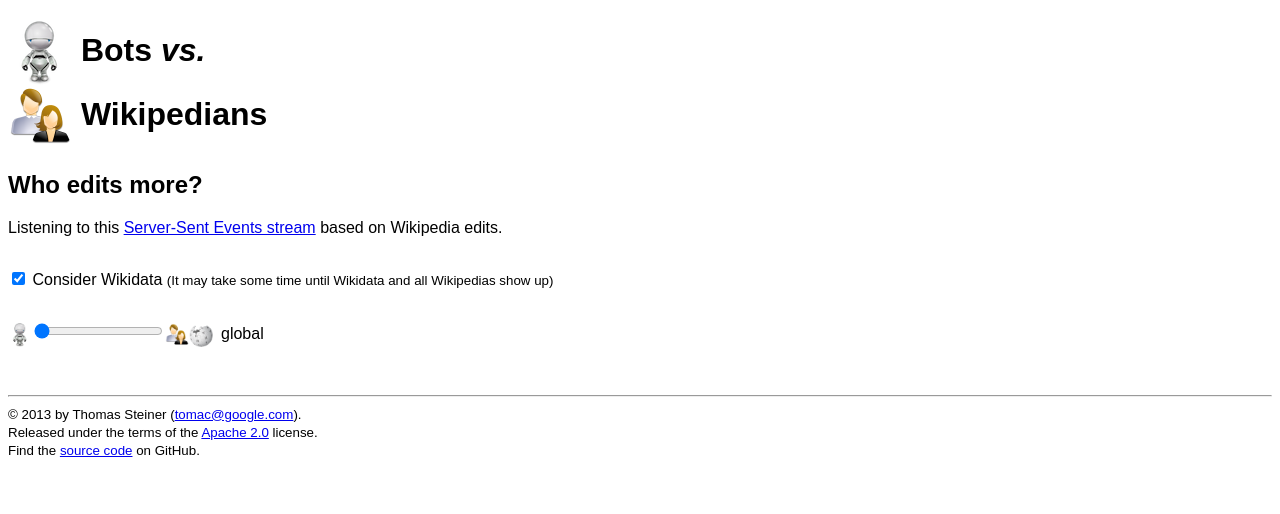
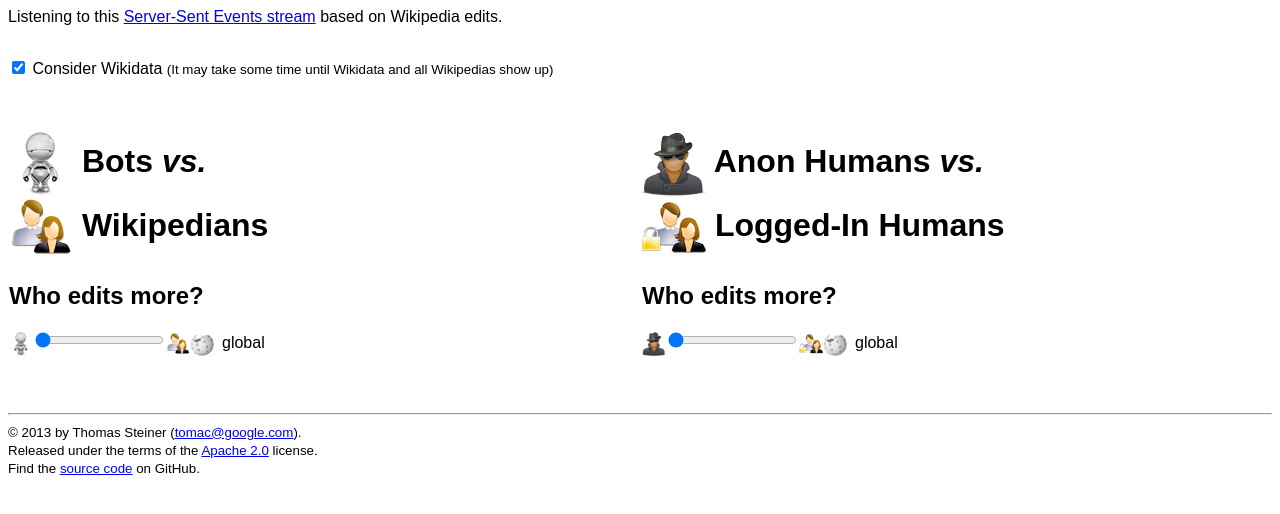
Before and after one commit to tomayac/wikipedia-edits-server-sent-events, a website: page client/index.html in a window 1280 px wide. Drawn offline with Linux system fonts and the light colour scheme; no server answers.

Commit message:
Added anon humans vs. logged-in humans stats.

```diff
--- a/client/index.html
+++ b/client/index.html
@@ -2,21 +2,17 @@
 <html prefix="og: http://ogp.me/ns#">
   <head>
     <meta charset="UTF-8">
-    <meta name="viewport" content="width=device-width, user-scalable=false;">
+    <meta name="viewport" content="width=device-width, user-scalable=no">
     <meta property="og:title" content="Bots vs. Wikipedians" />
     <meta property="og:type" content="website" />
     <meta property="og:description" content="Bots vs. Wikipedians—Who edits more?" />
     <meta property="og:url" content="http://wikipedia-edits.herokuapp.com/" />
     <meta property="og:image" content="http://blog.tomayac.com/images/bots_vs_wikipedians.png" />
-    <title>Bots vs. Wikipedians</title>
+    <title>Bots vs. Wikipedians—Anons vs. Logged-Ins</title>
     <link href="main.css" rel="stylesheet" type="text/css">
   </head>
   <body>
-    <h1><img src="bots.png">
-      Bots <i>vs.</i><br>
-      <img src="wikipedians.png">
-      Wikipedians</h1>
-    <h2>Who edits more?</h2>
+
     <div style="margin-bottom: 2em;">
       Listening to this <a href="/sse">Server-Sent Events stream</a> based on
       Wikipedia edits.
@@ -28,7 +24,26 @@
         and all Wikipedias show up)</small>
       </label>
     </div>
-    <div id="content"></div>
+
+    <div id="bots-vs-wikipedians">
+      <h1><img src="bots.png">
+        Bots <i>vs.</i><br>
+        <img src="wikipedians.png">
+        Wikipedians</h1>
+      <h2>Who edits more?</h2>
+      <div id="content-bots-vs-wikipedians"></div>
+    </div>
+
+    <div id="anons-vs-logged-ins">
+      <h1><img src="anons.png">
+        Anon Humans <i>vs.</i><br>
+        <img src="logged-ins.png">
+        Logged-In Humans</h1>
+      <h2>Who edits more?</h2>
+      <div id="content-anons-vs-logged-ins"></div>
+    </div>
+
+    <footer>
       <hr>
       <small>&copy; 2013 by Thomas Steiner
         (<a href="mailto:tomac@google.com">tomac@google.com</a>).<br>
@@ -39,6 +54,7 @@
         <a href="https://github.com/tomayac/wikipedia-edits-server-sent-events">
           source code</a> on GitHub.
       </small>
+    </footer>
     <script src="wikipedia-sse.js"></script>
   </body>
 </html>
--- a/client/main.css
+++ b/client/main.css
@@ -22,3 +22,26 @@
 div.stats {
   margin-bottom: 1em;
 }
+
+@media (max-width: 320px) {
+  div#bots-vs-wikipedians {
+    width: 100%;
+  }
+}
+@media (min-width: 320px) {
+  div#bots-vs-wikipedians {
+    width: 50%;
+    float: left;
+  }
+}
+div#bots-vs-wikipedians {
+  border: solid white 1px;
+}
+
+div#anons-vs-logged-ins {
+  border: solid white 1px;
+}
+
+footer {
+  clear: both;
+}
--- a/client/wikipedia-sse.js
+++ b/client/wikipedia-sse.js
@@ -1,23 +1,33 @@
 (function() {
 
-  var ranges = [];
+  var botsVsWikipediansRanges = [];
+  var anonsVsLoggedInsRanges = [];
   var botsVsWikipedians = {};
+  var anonsVsLoggedIns = {};
 
-  var contentDiv = document.querySelector('#content');
+  var contentDivBotsVsWikipedians =
+      document.querySelector('#content-bots-vs-wikipedians');
+  var contentDivAnonsVsLoggedIns =
+      document.querySelector('#content-anons-vs-logged-ins');
   var considerWikidata = document.querySelector('#consider-wikidata');
 
   considerWikidata.addEventListener('change', function() {
     if (!document.querySelector('.wikidata')) {
       return;
     }
+    var wikidatas = document.querySelectorAll('.wikidata');
     if (considerWikidata.checked) {
-      document.querySelector('.wikidata').style.display = 'block';
+      for (var i = 0, len = wikidatas.length; i < len; i++) {
+        wikidatas[i].style.display = 'block';
+      }
     } else {
-      document.querySelector('.wikidata').style.display = 'none';
+      for (var i = 0, len = wikidatas.length; i < len; i++) {
+        wikidatas[i].style.display = 'none';
+      }
     }
   });
 
-  var createStatsPane = function(language, bots, wikipedians) {
+  var createStatsPane = function(language, mode, measure1, measure2) {
     var div = document.createElement('div');
     div.setAttribute('class', 'stats');
     if (language === 'global') {
@@ -26,19 +36,20 @@
     if (language === 'wikidata') {
       div.setAttribute('class', 'wikidata');
     }
-    var botsImg = document.createElement('img');
-    botsImg.src = 'bots.png';
-    botsImg.setAttribute('class', 'icon');
-    div.appendChild(botsImg);
+    var measure1Img = document.createElement('img');
+    measure1Img.src = mode === 'bots-vs-wikipedians' ? 'bots.png' : 'anons.png';
+    measure1Img.setAttribute('class', 'icon');
+    div.appendChild(measure1Img);
     var range = document.createElement('input');
     range.setAttribute('readonly', 'readonly');
     range.type = 'range';
     div.appendChild(range);
-    range.id = language + '-range';
-    var wikipediansImg = document.createElement('img');
-    wikipediansImg.src = 'wikipedians.png';
-    wikipediansImg.setAttribute('class', 'icon');
-    div.appendChild(wikipediansImg);
+    range.id = language + '-' + mode + '-range';
+    var measure2Img = document.createElement('img');
+    measure2Img.src = mode === 'bots-vs-wikipedians' ?
+        'wikipedians.png' : 'logged-ins.png';
+    measure2Img.setAttribute('class', 'icon');
+    div.appendChild(measure2Img);
     var logo = document.createElement('img');
     logo.src = language === 'wikidata' ? 'wikidata.png' : 'wikipedia.png';
     logo.setAttribute('class', 'icon logo');
@@ -57,39 +68,44 @@
     }
     div.appendChild(lang);
     var label = document.createElement('label');
-    label.setAttribute('for', '#' + language + '-range');
-    label.id = language + '-label';
-    label.innerHTML = updateStatsHtml(bots, wikipedians);
+    label.setAttribute('for', '#' + language + '-' + mode + '-range');
+    label.id = language + '-' + mode + '-label';
+    label.innerHTML = updateStatsHtml(measure1, measure2);
     div.appendChild(label);
     var fragment = document.createDocumentFragment();
     fragment.appendChild(div);
     return fragment;
   };
 
-  var updateStatsHtml = function(bots, wikipedians) {
-    if (!(bots + wikipedians)) {
+  var updateStatsHtml = function(mode, measure1, measure2) {
+    if (!(measure1 + measure2)) {
       return '';
     }
-    return ' <span class="nobr"><small>(' + bots + ' <i>vs.</i> ' + wikipedians +
-        ' absolute—' + Math.round((bots / (bots + wikipedians) * 100)) +
-        '% edited by bots)</small><span>';
+    return ' <span class="nobr"><small>(' + measure1 + ' <i>vs.</i> ' +
+        measure2 + ' absolute—' +
+        Math.round((measure1 / (measure1 + measure2) * 100)) +
+        (mode === 'bots-vs-wikipedians' ?
+            '% edited by bots)' : '% edited by anons)') + '</small><span>';
   };
 
   setInterval(function() {
     var globalBots = 0;
     var globalWikipedians = 0;
+    var globalAnons = 0;
+    var globalLoggedIns = 0;
 
-    var updateStats = function(language, bots, wikipedians) {
-      var range = document.querySelector('#' + language + '-range');
-      range.max = bots + wikipedians;
-      range.value = range.max - bots;
-      var label = document.querySelector('#' + language + '-label');
-      label.innerHTML = updateStatsHtml(bots, wikipedians);
+    var updateStats = function(language, mode, measure1, measure2) {
+      var range = document.querySelector('#' + language + '-' + mode + '-range');
+      range.max = measure1 + measure2;
+      range.value = range.max - measure1;
+      var label = document.querySelector('#' + language + '-' + mode + '-label');
+      label.innerHTML = updateStatsHtml(mode, measure1, measure2);
     };
 
-    ranges.forEach(function(language) {
+    // Bots vs. Wikipedians
+    botsVsWikipediansRanges.forEach(function(language) {
       var stats = botsVsWikipedians[language];
-      updateStats(language, stats.bots, stats.wikipedians);
+      updateStats(language, 'bots-vs-wikipedians', stats.bots, stats.wikipedians);
       globalBots += stats.bots;
       globalWikipedians += stats.wikipedians;
     });
@@ -97,29 +113,70 @@
       globalBots -= botsVsWikipedians['wikidata'].bots;
       globalWikipedians -= botsVsWikipedians['wikidata'].wikipedians;
     }
-    updateStats('global', globalBots, globalWikipedians);
+    updateStats('global', 'bots-vs-wikipedians', globalBots, globalWikipedians);
+
+    // Anons vs. Logged-Ins
+    anonsVsLoggedInsRanges.forEach(function(language) {
+      var stats = anonsVsLoggedIns[language];
+      updateStats(language, 'anons-vs-logged-ins', stats.anons, stats.loggedIns);
+      globalAnons += stats.anons;
+      globalLoggedIns += stats.loggedIns;
+    });
+    if (anonsVsLoggedIns['wikidata'] && !considerWikidata.checked) {
+      globalAnons -= anonsVsLoggedIns['wikidata'].anons;
+      globalLoggedIns -= anonsVsLoggedIns['wikidata'].loggedIns;
+    }
+    updateStats('global', 'anons-vs-logged-ins', globalAnons, globalLoggedIns);
   }, 500);
 
-  contentDiv.appendChild(createStatsPane('global', 0, 0));
+  contentDivBotsVsWikipedians.appendChild(createStatsPane('global', 'bots-vs-wikipedians', 0, 0));
+
+  contentDivAnonsVsLoggedIns.appendChild(createStatsPane('global', 'anons-vs-logged-ins', 0, 0));
 
   var source = new EventSource('/sse');
   source.addEventListener('message', function(e) {
     var data = JSON.parse(e.data);
-    if (!document.querySelector('#' + data.language + '-range')) {
-      ranges.push(data.language);
+
+    // Bots vs. Wikipedians
+    var botsVsWikipediansId =
+        '#' + data.language + '-bots-vs-wikipedians-range';
+    if (!document.querySelector(botsVsWikipediansId)) {
+      botsVsWikipediansRanges.push(data.language);
       botsVsWikipedians[data.language] = {
         bots: data.isBot ? 1 : 0,
         wikipedians: data.isBot ? 0 : 1
       }
       var stats = botsVsWikipedians[data.language];
-      contentDiv.appendChild(createStatsPane(
-          data.language, stats.bots, stats.wikipedians));
+      contentDivBotsVsWikipedians.appendChild(createStatsPane(
+          data.language, 'bots-vs-wikipedians', stats.bots, stats.wikipedians));
     }
     if (data.isBot) {
       botsVsWikipedians[data.language].bots += 1;
     } else {
       botsVsWikipedians[data.language].wikipedians += 1;
     }
+
+    // Anons vs. Logged-Ins
+    if (!data.isBot) {
+      var anonsVsLoggedInsId =
+          '#' + data.language + '-anons-vs-logged-ins-range';
+      var isAnon = /(?:\d{1,3}\.){3}\d{1,3}/.test(data.editor);
+      if (!document.querySelector(anonsVsLoggedInsId)) {
+        anonsVsLoggedInsRanges.push(data.language);
+        anonsVsLoggedIns[data.language] = {
+          anons: isAnon ? 1 : 0,
+          loggedIns: isAnon ? 0 : 1
+        }
+        var stats = anonsVsLoggedIns[data.language];
+        contentDivAnonsVsLoggedIns.appendChild(createStatsPane(
+            data.language, 'anons-vs-logged-ins', stats.anons, stats.loggedIns));
+      }
+      if (isAnon) {
+        anonsVsLoggedIns[data.language].anons += 1;
+      } else {
+        anonsVsLoggedIns[data.language].loggedIns += 1;
+      }
+    }
   }, false);
 
 })();
```
Also changed, not shown: client/anons.png (added), client/logged-ins.png (added). Lines whose indentation alone changed are shown as unchanged.
